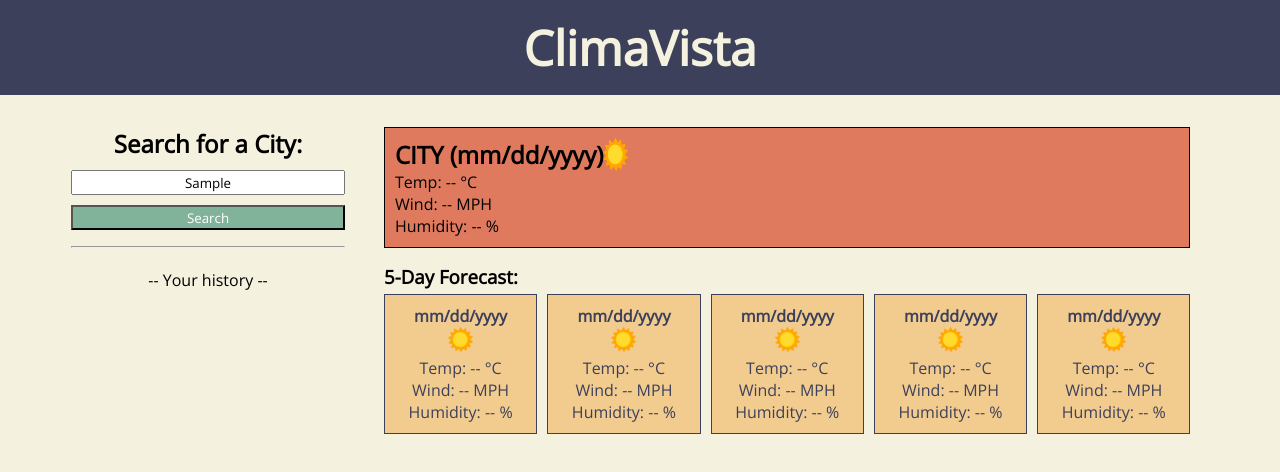
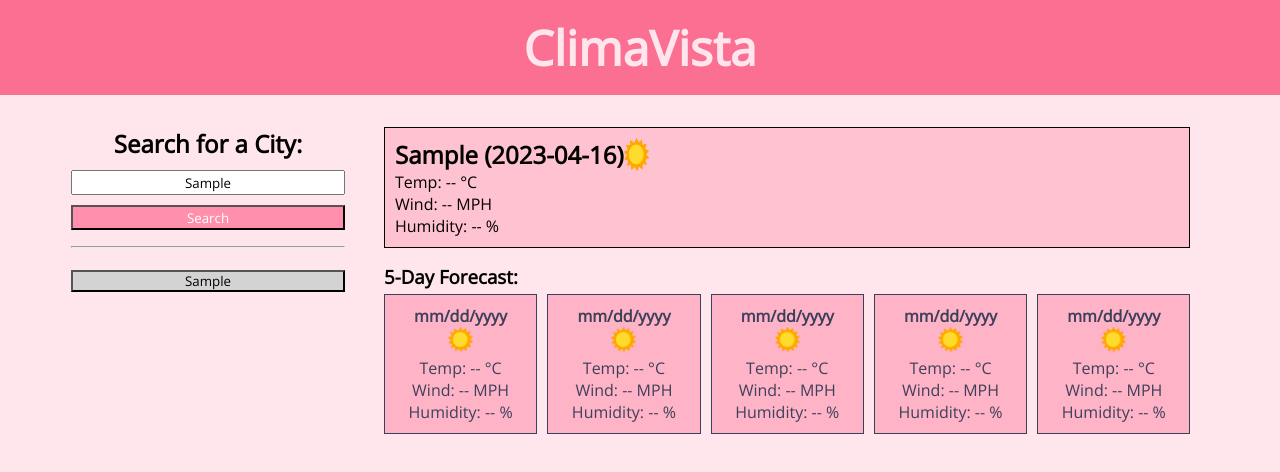
Before and after one commit to kemcclen/ClimaVista, a plain HTML site: page index.html in a window 1280 px wide. Both pictures are taken after typing "Sample" into the empty fields and a click on the button "Search". Drawn offline with nearby package versions, Linux system fonts and the light colour scheme; no server answers.

Commit message:
JS added, integrated with HTML, API added, everything functioning

```diff
--- a/assets/script.js
+++ b/assets/script.js
@@ -0,0 +1,140 @@
+//API Key
+const KEY = "18a0e03809ae9d4ec995202ff530ec95";
+
+//global variables
+const date = new Date ();
+var day = date.getDate();
+var month = date.getMonth() + 1;
+var paddedMonth = String(month).padStart (2, '0');
+var year = date.getFullYear();
+var cityToSearch = "";
+
+var currentDate = `${year}-${paddedMonth}-${day}`;
+
+var dashboardIcon = document.getElementById ("dashboardIcon");
+
+const DEFAULTCITY = "Toronto";
+
+
+//saving the searched city in local storage
+function saveSearchHistory (searchedCity) {
+    if (!localStorage.getItem (searchedCity)) {
+        localStorage.setItem (`City: ${searchedCity}`, searchedCity);
+    }
+}
+
+
+//displaying the local storage on the page
+function showSearchHistory () {
+    let history = document.getElementById ("history");
+    while (history.firstChild) {
+        history.removeChild (history.firstChild);
+    }
+
+//length of search history
+    for (let i = 0; i < localStorage.length; i++) {
+         //only takes local storage elements with 'City" in key
+        if (localStorage.key (i).includes ("City: ")) {
+            //create an li element for each city searched
+            let li = document.createElement ("li");
+            //create a button element for each city searched
+            let button = document.createElement ("button");
+            //when value is shown 'city:' is replaced with nothing
+            button.innerHTML = localStorage.key (i).replace ("City: ", "");
+            //assigning correct values to each button
+            button.value = localStorage.key (i);
+            button.classList.add ("historyButton")
+            button.addEventListener ("click", () => {
+                // clicking city button acceeses and shows weather info for that city
+                renderCityData (localStorage.key (i))
+            });
+
+            li.appendChild (button);
+            history.append (li);
+        }
+
+    }
+}
+//getting weather for searched city today
+function renderCityData (searchedCity) {
+    document.getElementById ("city").innerHTML = `${searchedCity.replace ("City: ", "")} (${currentDate})`;
+    var requestOptions = {
+        method: 'GET',
+        redirect: 'follow'
+    };
+
+    //getting lat and lon data for searched city
+    fetch (`http://api.openweathermap.org/geo/1.0/direct?q=${searchedCity}&limit=5&appid=${KEY}`, requestOptions)
+        .then (response => response.json ())
+        .then (result => {
+            let lat = result[0].lat;
+            let lon = result[0].lon;
+
+            //getting forecast for searched city
+            fetch (`https://api.openweathermap.org/data/2.5/forecast?lat=${lat}&lon=${lon}&appid=${KEY}`, requestOptions)
+                .then (weatherDataResponse => weatherDataResponse.json ())
+                .then (weatherDataResult => {
+                    //getting icons
+                    dashboardIcon.src = `https://openweathermap.org/img/wn/${weatherDataResult.list[0].weather[0].icon}@2x.png`;
+                    //converting from Kelvin to Celcius
+                    document.getElementById ("temp").innerHTML = Math.round (weatherDataResult.list[0].main.temp - 273) + " ";
+                    document.getElementById ("wind").innerHTML = weatherDataResult.list[0].wind.speed + " ";
+                    document.getElementById ("humidity").innerHTML = weatherDataResult.list[0].main.humidity + " ";
+
+                    //initalizing variable that tracks the index for the next day
+                    let indexOfTomorrow = -1;
+
+                    //finding the correct value of what index of tomorrow is
+                    for (let i = 0; i < weatherDataResult.list.length; i++) {
+                        if (parseInt (weatherDataResult.list[i].dt_txt.split ("-")[2]) !== day) {
+                            indexOfTomorrow = i;
+                            console.log (weatherDataResult.list[indexOfTomorrow]);
+                            break;
+                        }
+                    }
+
+                    //adjust the time to noon each day
+                    indexOfTomorrow += 4;
+
+                    //cutting days to narrow down from next day and 5 days later
+                    let filteredweatherDataResult = weatherDataResult.list.slice (indexOfTomorrow);
+
+                    //get the noon time data of each day
+                    let forecastData = filteredweatherDataResult.filter (function (value, index, filteredweatherDataResult) {
+                        return index % 8 == 0;
+                    });
+
+                    console.log (forecastData);
+
+                    //show all data onto html
+                    for (let i = 0; i < forecastData.length; i++) {
+                        document.getElementsByClassName ("cardDate")[i].innerHTML = forecastData[i].dt_txt.split (" ")[0];
+
+                        document.getElementsByClassName ("cardIcon")[i].src = `https://openweathermap.org/img/wn/${forecastData[i].weather[0].icon}@2x.png`;
+
+                        document.getElementsByClassName ("cardTemp")[i].innerHTML = Math.round (forecastData[i].main.temp - 273) + " ";
+
+                        document.getElementsByClassName ("cardWind")[i].innerHTML = forecastData[i].wind.speed + " ";
+
+                        document.getElementsByClassName ("cardHumidity")[i].innerHTML = forecastData[i].main.humidity + " ";
+
+                    }
+                })
+                .catch (error => console.log ('error', error));
+        })
+        .catch (error => console.log ('error', error));
+}
+//everything running
+function run () {
+    let city = document.getElementById ("citySearch").value;
+    if (city !== "") {
+        renderCityData (city);
+        saveSearchHistory (city);
+        showSearchHistory ();
+    } else {
+        alert ("Please input a city.");
+    }
+}
+
+renderCityData (DEFAULTCITY);
+showSearchHistory ();
--- a/assets/style.css
+++ b/assets/style.css
@@ -8,19 +8,19 @@
 
 nav {
   font-family: Arial, Helvetica, sans-serif;
-  background-color: #3d405b;
+  background-color: #FB6F92;
   text-align: center;
 }
 
 nav h1 {
   padding: 15px;
-  color: #f4f1de;
+  color: #FFE5EC;
   font-weight: 600;
   font-size: 48px;
 }
 
 body {
-  background-color: #f4f1de;
+  background-color: #FFE5EC
 }
 
 main {
@@ -49,7 +49,7 @@ main .searchSection #citySearch {
 
 main .searchSection #searchButton {
   color: white;
-  background: #81b29a;
+  background: #FF8FAB;
   width: 95%;
   height: 25px;
 }
@@ -75,7 +75,7 @@ main .dashboard {
 main .dashboard .data {
   border: 1px solid black;
   padding: 10px;
-  background-color: #E07A5F;
+  background-color: #FFC2D1;
 }
 
 main .dashboard .data .cityHeader {
@@ -104,7 +104,7 @@ main .dashboard .forecast .cardsContainer {
 }
 
 main .dashboard .forecast .cardsContainer .card {
-  background: #F2CC8F;
+  background: #FFB3C6;
   border: #3d405b solid 1px;
   color: #3d405b;
   width: 19%;
--- a/index.html
+++ b/index.html
@@ -21,7 +21,7 @@
         <div class="searchSection">
             <h2>Search for a City:</h2>
             <input type="text" name="citySearch" id="citySearch">
-            <button id="searchButton" onclick="">Search</button>
+            <button id="searchButton" onclick="run ();">Search</button>
             <hr />
             <ul id="history">
                 <li>
```
